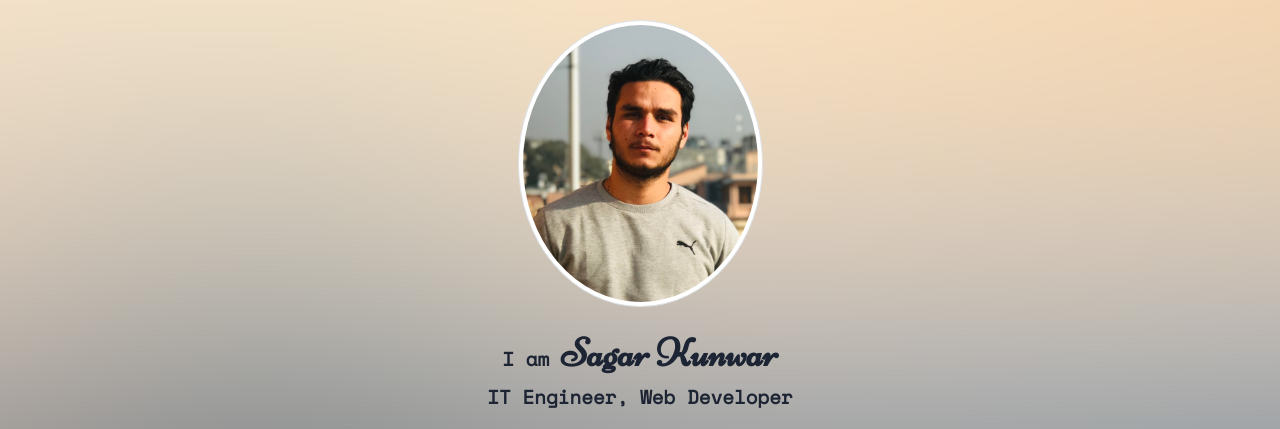
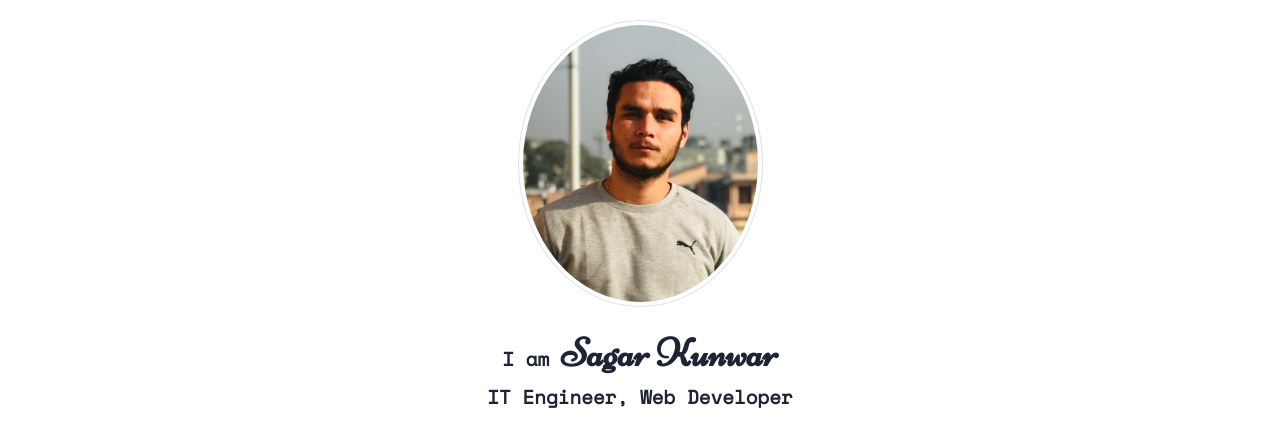
Before and after one commit to KunwarSagar/KunwarSagar.github.io, a plain HTML site: page index.html in a window 1280 px wide. Shown: the top 429 px of the page. Drawn offline with nearby package versions, Linux system fonts and the light colour scheme.

Commit message:
popper added + bg removed

```diff
--- a/assets/css/style.css
+++ b/assets/css/style.css
@@ -3,8 +3,8 @@
 
 body {
   font-family: "Space Mono", monospace;
-  background-image: url(../../images/pic02.jpg);
-  background-size: cover;
+  /* background-image: url(../../images/pic02.jpg);
+  background-size: cover; */
   color: #1d2433 !important;
 }
 
--- a/index.html
+++ b/index.html
@@ -111,8 +111,8 @@
 		<p>with <i class="fa fa-heart"></i></p>
 	</footer>
 	<!-- Scripts -->
+	<script src="https://cdn.jsdelivr.net/npm/popper.js@1.16.0/dist/umd/popper.min.js"></script>
 	<script src="assets/js/main.js"></script>
-	<script src="https://cdn.jsdelivr.net/npm/popper.js@1.16.0/dist/umd/popper.min.js"></script>
 	<script>
 		$(document).ready(function () {
 
```
Also changed, not shown: 1 other file.
